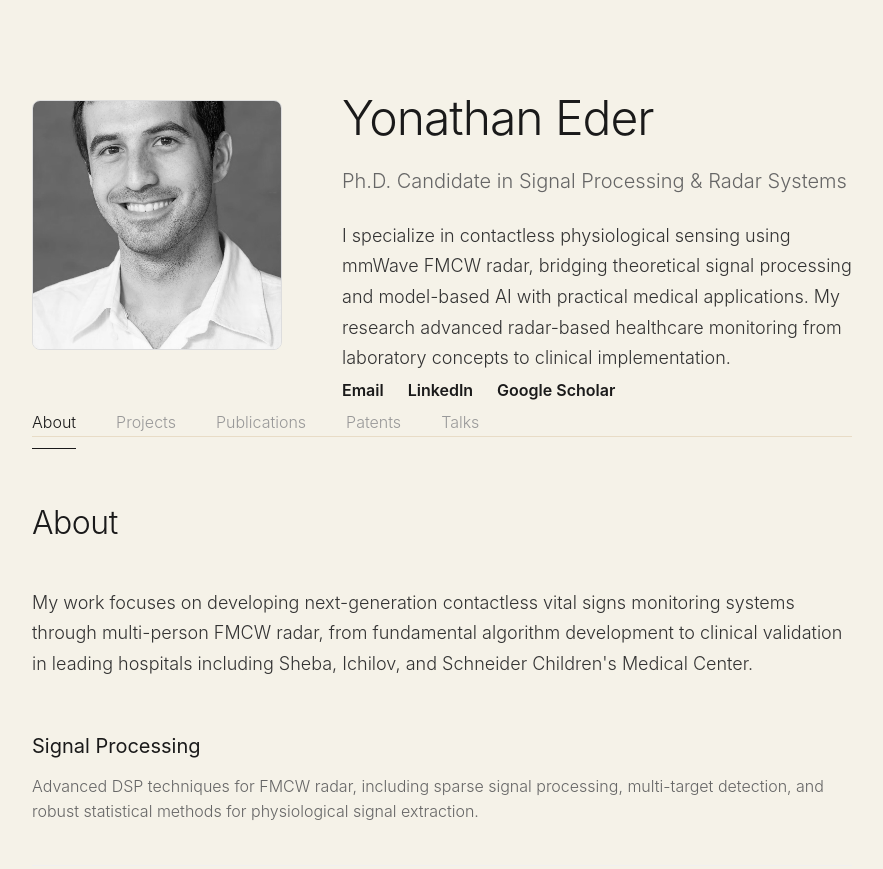
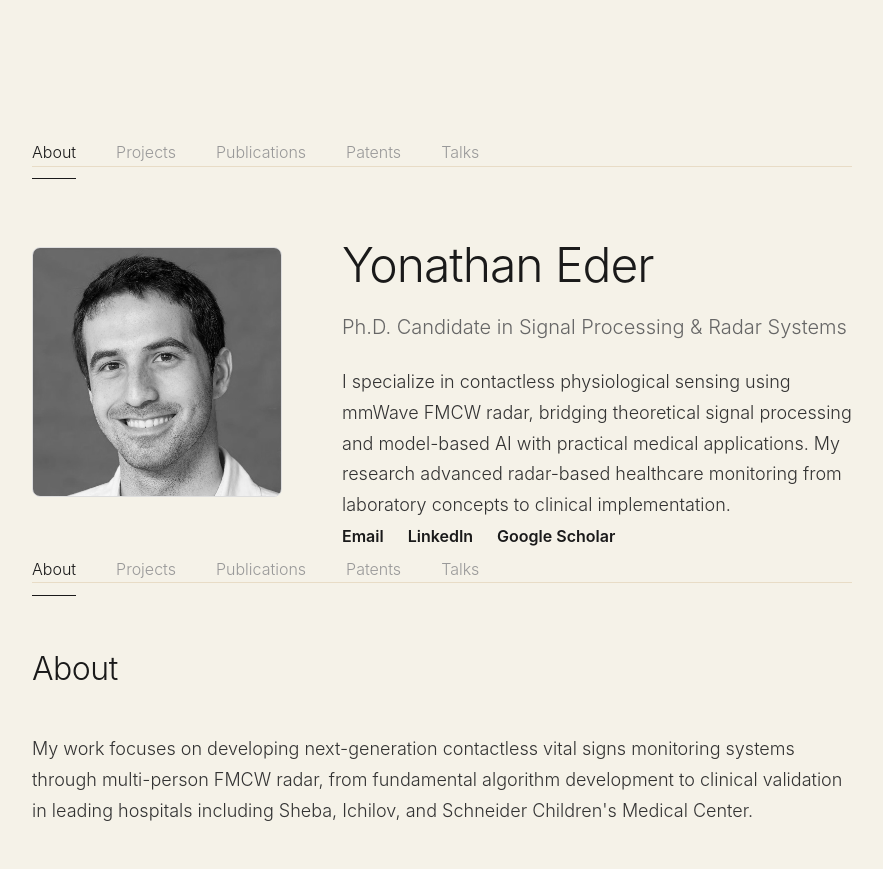
Before and after one commit to YoniEder/YoniEder.github.io, a plain HTML site: page index.html in a window 1280 px wide. Shown: the top 869 px of the page, without its empty margins (198-1081 px from the left). Drawn offline with Linux system fonts and the light colour scheme.

Commit message:
Update index.html

```diff
--- a/index.html
+++ b/index.html
@@ -38,7 +38,7 @@
             height: 250px;
             border-radius: 8px;
             object-fit: cover;
-            object-position: center;
+            object-position: center top;
             flex-shrink: 0;
             background: #f5f5f5;
             filter: grayscale(100%);
@@ -542,6 +542,17 @@
 </head>
 <body>
     <div class="container">
+        <!-- Navigation -->
+        <nav class="nav">
+            <ul class="nav-list">
+                <li><a href="#about" class="nav-link active">About</a></li>
+                <li><a href="#projects" class="nav-link">Projects</a></li>
+                <li><a href="#publications" class="nav-link">Publications</a></li>
+                <li><a href="#patents" class="nav-link">Patents</a></li>
+                <li><a href="#talks" class="nav-link">Talks</a></li>
+            </ul>
+        </nav>
+
         <!-- Header -->
         <header class="header">
             <img src="Personal_Photo_Yoni_Eder_No_Background.jpg" alt="Yonathan Eder" class="profile-image"
```
